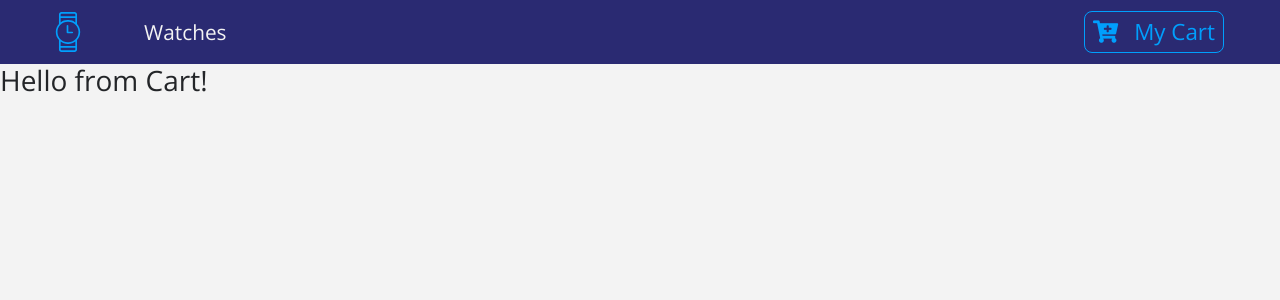
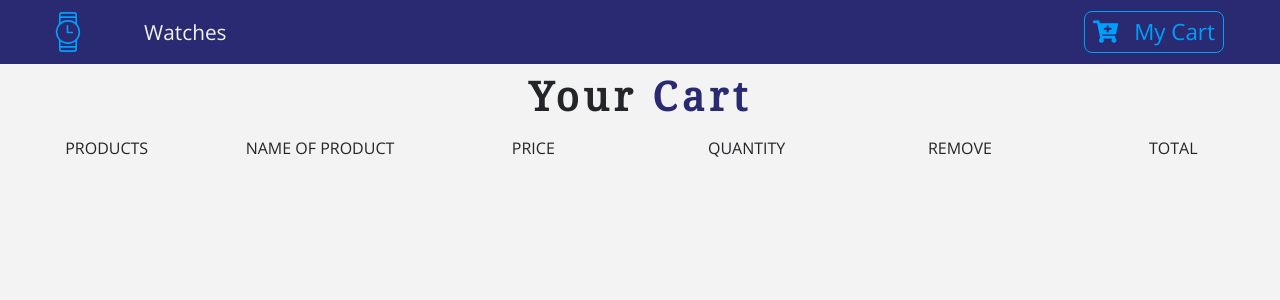
Before and after one commit to sethfeingold/watch-store-react, a React (Create React App) app: page /cart in a window 1280 px wide. Shown: the top 300 px of the page. Built offline with nearby package versions, Linux system fonts and the light colour scheme.

Commit message:
cart and empty cart conditional rendering added, cart functionality to be added

```diff
--- a/src/components/Cart.js
+++ /dev/null
@@ -1,11 +0,0 @@
-import React, { Component } from 'react'
-
-export default class Cart extends Component {
-    render() {
-        return (
-            <div>
-                <h3>Hello from Cart!</h3>
-            </div>
-        )
-    }
-}
--- /dev/null
+++ b/src/components/Cart/Cart.js
@@ -0,0 +1,36 @@
+import React, { Component } from 'react'
+import Title from '../Title';
+import CartColumns from './CartColumns';
+import EmptyCart from './EmptyCart';
+import { ProductConsumer } from '../../context';
+
+
+export default class Cart extends Component {
+    render() {
+
+
+
+        return (
+            <section>
+                <ProductConsumer>
+                    {value => {
+                        const {cart} = value;
+                        if (cart.length > 0) {
+                            return (
+                                <React.Fragment>
+                                    <Title name="your" title="cart" />
+                                    <CartColumns />
+                                </React.Fragment>
+                            );
+                        }
+                        else {
+                            return (
+                                <EmptyCart />
+                            );
+                        }
+                    }}
+                </ProductConsumer>
+            </section>
+        )
+    }
+}
--- /dev/null
+++ b/src/components/Cart/CartColumns.js
@@ -0,0 +1,35 @@
+import React from 'react'
+
+export default function CartColumns() {
+    return (
+        <div className="container-fluid text-center d-none d-lg-block">
+            <div className="row">
+
+                <div className="col-10 mx-auto col-lg-2">
+                    <p className="text-uppercase">products</p>
+                </div>
+
+                <div className="col-10 mx-auto col-lg-2">
+                    <p className="text-uppercase">name of product</p>
+                </div>
+
+                <div className="col-10 mx-auto col-lg-2">
+                    <p className="text-uppercase">price</p>
+                </div>
+
+                <div className="col-10 mx-auto col-lg-2">
+                    <p className="text-uppercase">quantity</p>
+                </div>
+
+                <div className="col-10 mx-auto col-lg-2">
+                    <p className="text-uppercase">remove</p>
+                </div>
+
+                <div className="col-10 mx-auto col-lg-2">
+                    <p className="text-uppercase">total</p>
+                </div>
+
+            </div>
+        </div>
+    )
+}
--- /dev/null
+++ b/src/components/Cart/EmptyCart.js
@@ -0,0 +1,13 @@
+import React from 'react'
+
+export default function EmptyCart() {
+    return (
+        <div className="container mt-5">
+            <div className="row">
+                <div className="col-10 mx-auto text-center text-title">
+                    <h1>your cart is currently empty</h1>
+                </div>
+            </div>
+        </div>
+    )
+}
--- /dev/null
+++ b/src/components/Cart/package.json
@@ -0,0 +1,3 @@
+{
+    "main": "Cart.js"
+}
--- a/src/context.js
+++ b/src/context.js
@@ -10,7 +10,7 @@
     state = {
         products: storeProducts,
         detailProduct,
-        cart: [],
+        cart: storeProducts,
         modalOpen: false,
         modalProduct: detailProduct,
         cartSubtotal: 0,
```
Lines whose indentation alone changed are shown as unchanged.
